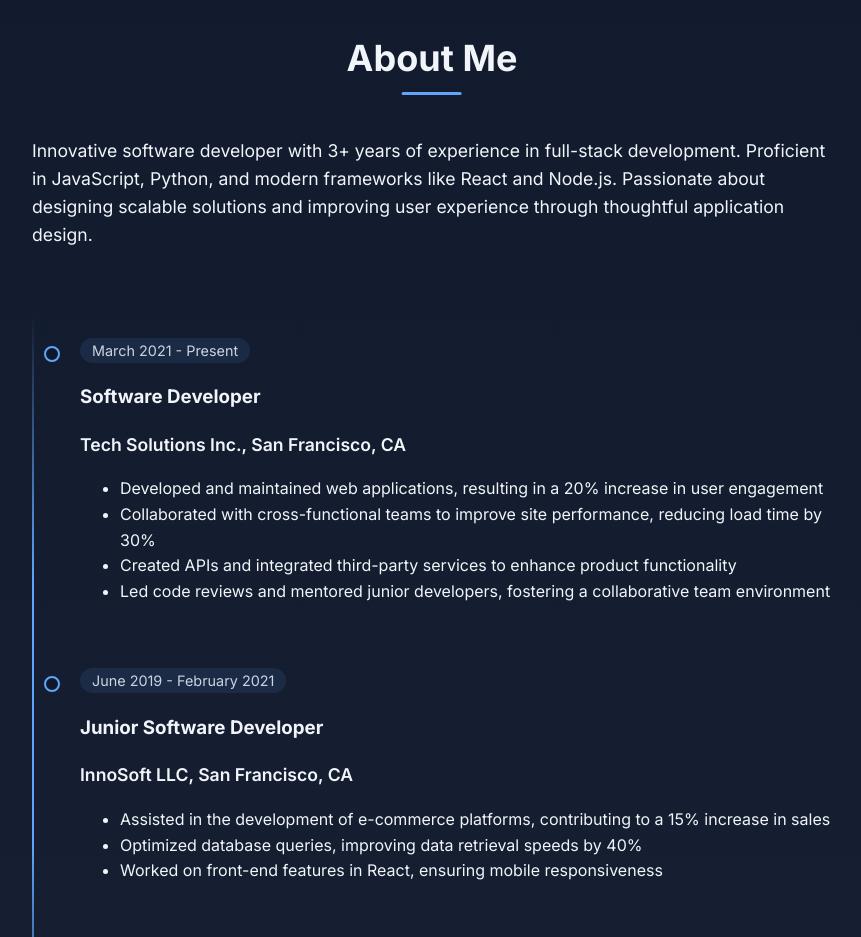
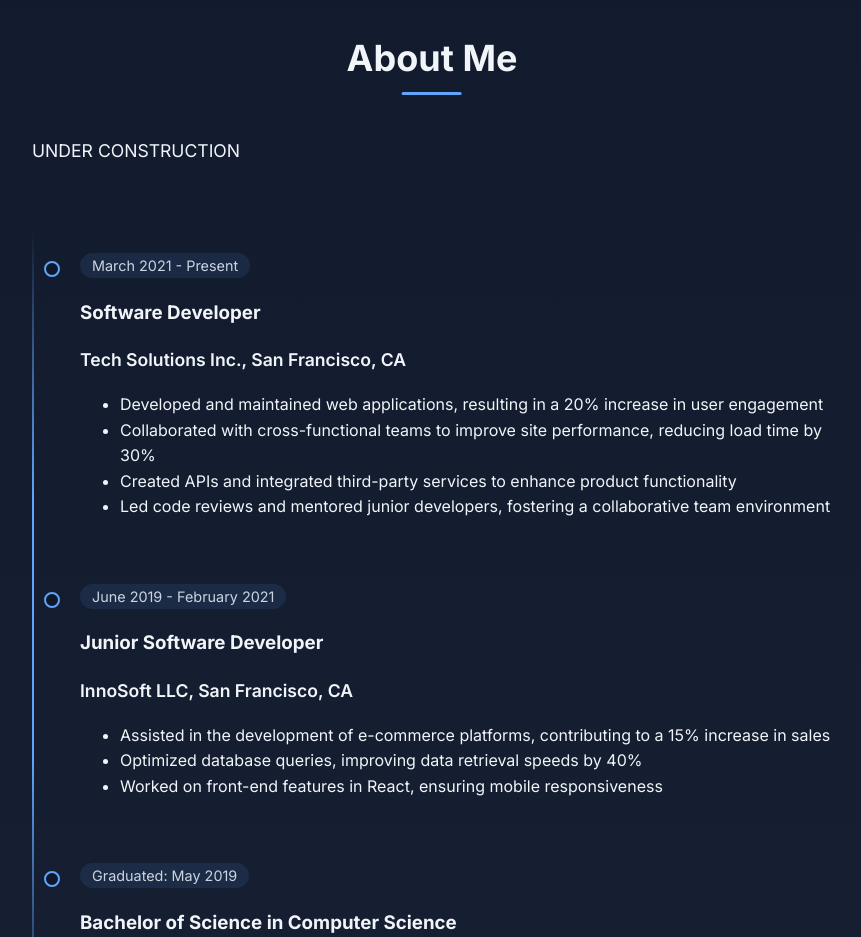
Before and after one commit to chase-m-liu/Developer-Portfolio, a plain HTML site: page index.html in a window 1280 px wide. Shown: the part 1040-1977 px from the top of the page, without its empty margins (208-1069 px from the left). Drawn offline with nearby package versions, Linux system fonts and the light colour scheme; no server answers.

Commit message:
Update index.html

```diff
--- a/index.html
+++ b/index.html
@@ -91,10 +91,7 @@
             <div class="about-content">
                 <div class="bio">
                     <p class="bio-text">
-                        Innovative software developer with 3+ years of experience in full-stack development.
-                        Proficient in JavaScript, Python, and modern frameworks like React and Node.js.
-                        Passionate about designing scalable solutions and improving user experience through
-                        thoughtful application design.
+                        UNDER CONSTRUCTION
                     </p>
 
                     <div class="career-timeline">
```
